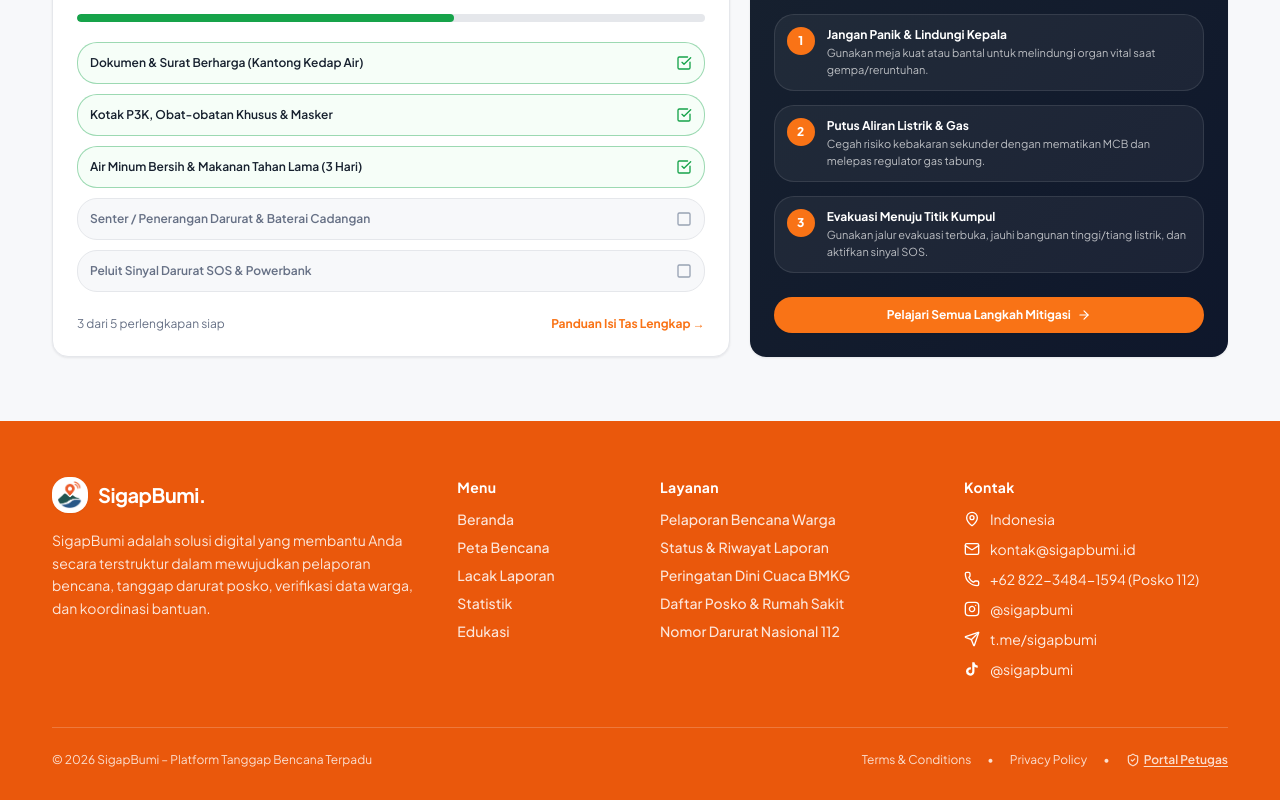
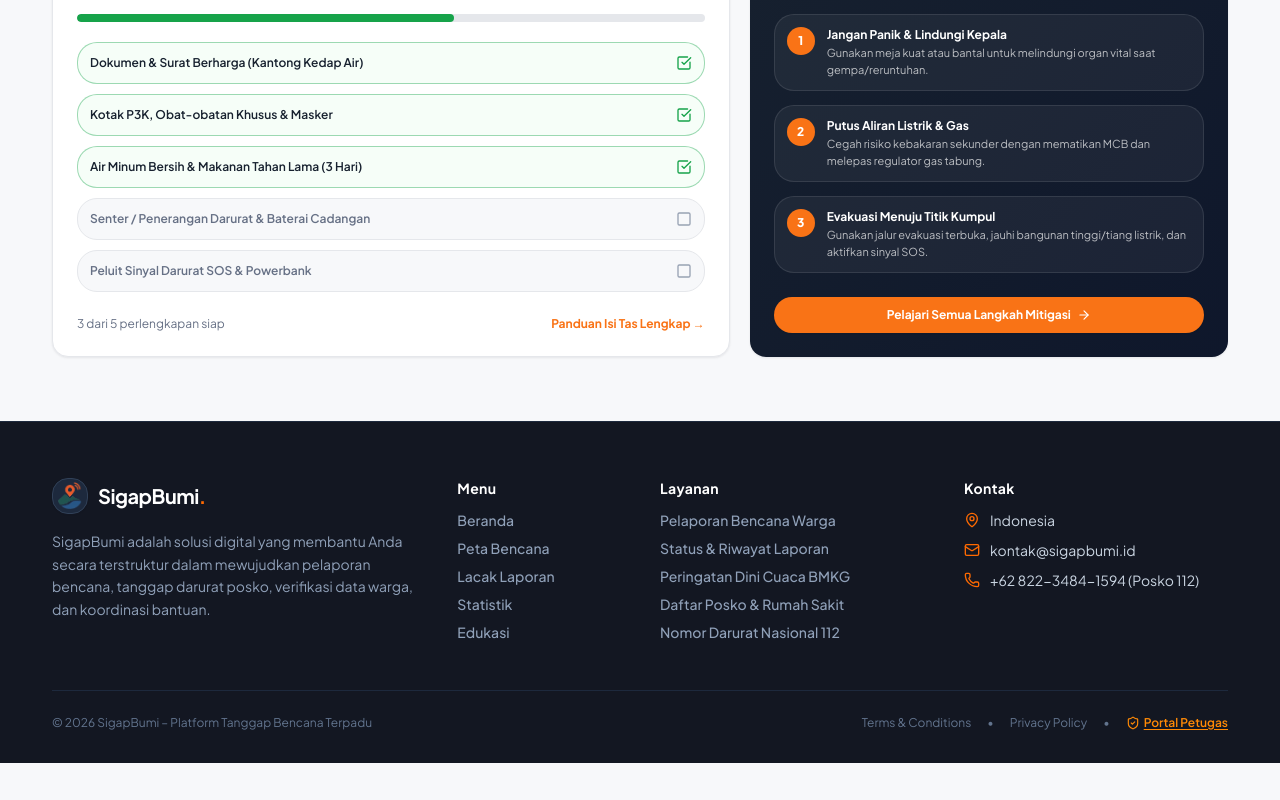
Before and after one commit to Xoltvez/SigapBumi, a Next.js app: page / in a window 1280 px wide. Shown: the part 2431-3231 px from the top of the page. After the commit the page ends 3194 px from the top, so only its background shows below. Built offline with nearby package versions, Linux system fonts and the light colour scheme; no server answers.

Commit message:
style(footer): update background to soft charcoal black (#131722) and remove social media links

```diff
--- a/src/components/layout/Footer.tsx
+++ b/src/components/layout/Footer.tsx
@@ -8,39 +8,8 @@ import {
   MapPin,
   Mail,
   Phone,
-  Send,
   ShieldCheck,
 } from "lucide-react";
-
-function InstagramIcon({ className = "w-4 h-4" }: { className?: string }) {
-  return (
-    <svg
-      className={className}
-      viewBox="0 0 24 24"
-      fill="none"
-      stroke="currentColor"
-      strokeWidth="2"
-      strokeLinecap="round"
-      strokeLinejoin="round"
-    >
-      <rect width="20" height="20" x="2" y="2" rx="5" ry="5" />
-      <path d="M16 11.37A4 4 0 1 1 12.63 8 4 4 0 0 1 16 11.37z" />
-      <line x1="17.5" x2="17.51" y1="6.5" y2="6.5" />
-    </svg>
-  );
-}
-
-function TikTokIcon({ className = "w-4 h-4" }: { className?: string }) {
-  return (
-    <svg
-      className={className}
-      viewBox="0 0 24 24"
-      fill="currentColor"
-    >
-      <path d="M19.59 6.69a4.83 4.83 0 0 1-3.77-4.25V2h-3.45v13.67a2.89 2.89 0 0 1-5.2 1.74 2.89 2.89 0 0 1 2.31-4.64c.298-.002.595.042.88.13V9.4a6.33 6.33 0 0 0-1-.08A6.34 6.34 0 0 0 3 15.66a6.34 6.34 0 0 0 10.82 4.5 6.3 6.3 0 0 0 1.87-4.49V8.65a8.28 8.28 0 0 0 4.9 1.58V6.78a4.85 4.85 0 0 1-1-.09z"/>
-    </svg>
-  );
-}
 
 export function Footer() {
   const pathname = usePathname();
@@ -51,14 +20,14 @@ export function Footer() {
   }
 
   return (
-    <footer className="w-full bg-[#EA580C] text-white">
+    <footer className="w-full bg-[#131722] text-white border-t border-slate-800">
       <div className="max-w-[1240px] mx-auto px-4 sm:px-6 lg:px-8 pt-14 pb-8">
         {/* Main Grid: Brand, Menu, Layanan, Kontak */}
         <div className="grid grid-cols-1 sm:grid-cols-2 lg:grid-cols-12 gap-8 lg:gap-10">
           {/* Kolom 1: Brand & Keterangan Singkat (4 Cols) */}
           <div className="lg:col-span-4 space-y-4">
             <Link href="/" className="inline-flex items-center gap-2.5 group">
-              <div className="w-9 h-9 rounded-lg bg-white p-1 flex items-center justify-center shadow-sm">
+              <div className="w-9 h-9 rounded-lg bg-slate-800 border border-slate-700 p-1 flex items-center justify-center shadow-sm">
                 <Image
                   src="/logo_sigapbumi.png"
                   alt="Logo SigapBumi"
@@ -68,11 +37,11 @@ export function Footer() {
                 />
               </div>
               <span className="text-xl font-bold tracking-tight text-white">
-                SigapBumi.
+                SigapBumi<span className="text-orange-500">.</span>
               </span>
             </Link>
 
-            <p className="text-xs sm:text-sm text-white/85 leading-relaxed max-w-sm">
+            <p className="text-xs sm:text-sm text-slate-400 leading-relaxed max-w-sm">
               SigapBumi adalah solusi digital yang membantu Anda secara terstruktur dalam mewujudkan pelaporan bencana, tanggap darurat posko, verifikasi data warga, dan koordinasi bantuan.
             </p>
           </div>
@@ -82,7 +51,7 @@ export function Footer() {
             <h3 className="text-sm font-bold text-white tracking-wide">
               Menu
             </h3>
-            <ul className="space-y-2 text-xs sm:text-sm text-white/85 font-medium">
+            <ul className="space-y-2 text-xs sm:text-sm text-slate-400 font-medium">
               <li>
                 <Link href="/" className="hover:text-white hover:underline transition-colors">
                   Beranda
@@ -116,7 +85,7 @@ export function Footer() {
             <h3 className="text-sm font-bold text-white tracking-wide">
               Layanan
             </h3>
-            <ul className="space-y-2 text-xs sm:text-sm text-white/85 font-medium">
+            <ul className="space-y-2 text-xs sm:text-sm text-slate-400 font-medium">
               <li>
                 <Link href="/lapor" className="hover:text-white hover:underline transition-colors">
                   Pelaporan Bencana Warga
@@ -124,7 +93,7 @@ export function Footer() {
               </li>
               <li>
                 <Link href="/laporan-saya" className="hover:text-white hover:underline transition-colors">
-                  Status & Riwayat Laporan
+                  Status &amp; Riwayat Laporan
                 </Link>
               </li>
               <li>
@@ -134,7 +103,7 @@ export function Footer() {
               </li>
               <li>
                 <Link href="/fasilitas" className="hover:text-white hover:underline transition-colors">
-                  Daftar Posko & Rumah Sakit
+                  Daftar Posko &amp; Rumah Sakit
                 </Link>
               </li>
               <li>
@@ -150,69 +119,51 @@ export function Footer() {
             <h3 className="text-sm font-bold text-white tracking-wide">
               Kontak
             </h3>
-            <ul className="space-y-2.5 text-xs sm:text-sm text-white/90">
+            <ul className="space-y-2.5 text-xs sm:text-sm text-slate-300">
               <li className="flex items-start gap-2.5">
-                <MapPin className="w-4 h-4 text-white shrink-0 mt-0.5" />
+                <MapPin className="w-4 h-4 text-orange-500 shrink-0 mt-0.5" />
                 <span>Indonesia</span>
               </li>
               <li className="flex items-center gap-2.5">
-                <Mail className="w-4 h-4 text-white shrink-0" />
+                <Mail className="w-4 h-4 text-orange-500 shrink-0" />
                 <a
                   href="mailto:kontak@sigapbumi.id"
-                  className="hover:underline transition-colors"
+                  className="hover:text-white hover:underline transition-colors"
                 >
                   kontak@sigapbumi.id
                 </a>
               </li>
               <li className="flex items-center gap-2.5">
-                <Phone className="w-4 h-4 text-white shrink-0" />
+                <Phone className="w-4 h-4 text-orange-500 shrink-0" />
                 <a
                   href="tel:112"
-                  className="hover:underline transition-colors"
+                  className="hover:text-white hover:underline transition-colors"
                 >
                   +62 822-3484-1594 (Posko 112)
                 </a>
-              </li>
-              <li className="flex items-center gap-2.5">
-                <InstagramIcon className="w-4 h-4 text-white shrink-0" />
-                <span className="hover:underline cursor-pointer">
-                  @sigapbumi
-                </span>
-              </li>
-              <li className="flex items-center gap-2.5">
-                <Send className="w-4 h-4 text-white shrink-0" />
-                <span className="hover:underline cursor-pointer">
-                  t.me/sigapbumi
-                </span>
-              </li>
-              <li className="flex items-center gap-2.5">
-                <TikTokIcon className="w-4 h-4 text-white shrink-0" />
-                <span className="hover:underline cursor-pointer">
-                  @sigapbumi
-                </span>
               </li>
             </ul>
           </div>
         </div>
 
         {/* Separator Line */}
-        <div className="border-t border-white/20 mt-12 pt-6 flex flex-col sm:flex-row items-center justify-between gap-3 text-xs text-white/80">
+        <div className="border-t border-slate-800 mt-12 pt-6 flex flex-col sm:flex-row items-center justify-between gap-3 text-xs text-slate-500">
           <p className="text-center sm:text-left">
             &copy; {new Date().getFullYear()} SigapBumi – Platform Tanggap Bencana Terpadu
           </p>
 
           <div className="flex items-center gap-4 text-center">
-            <span className="hover:text-white cursor-pointer transition-colors">
+            <span className="hover:text-slate-300 cursor-pointer transition-colors">
               Terms &amp; Conditions
             </span>
             <span>&bull;</span>
-            <span className="hover:text-white cursor-pointer transition-colors">
+            <span className="hover:text-slate-300 cursor-pointer transition-colors">
               Privacy Policy
             </span>
             <span>&bull;</span>
             <Link
               href="/admin/login"
-              className="inline-flex items-center gap-1 hover:text-white font-semibold underline underline-offset-2 transition-colors"
+              className="inline-flex items-center gap-1 text-orange-400 hover:text-orange-300 font-semibold underline underline-offset-2 transition-colors"
             >
               <ShieldCheck className="w-3.5 h-3.5" />
               <span>Portal Petugas</span>
```
